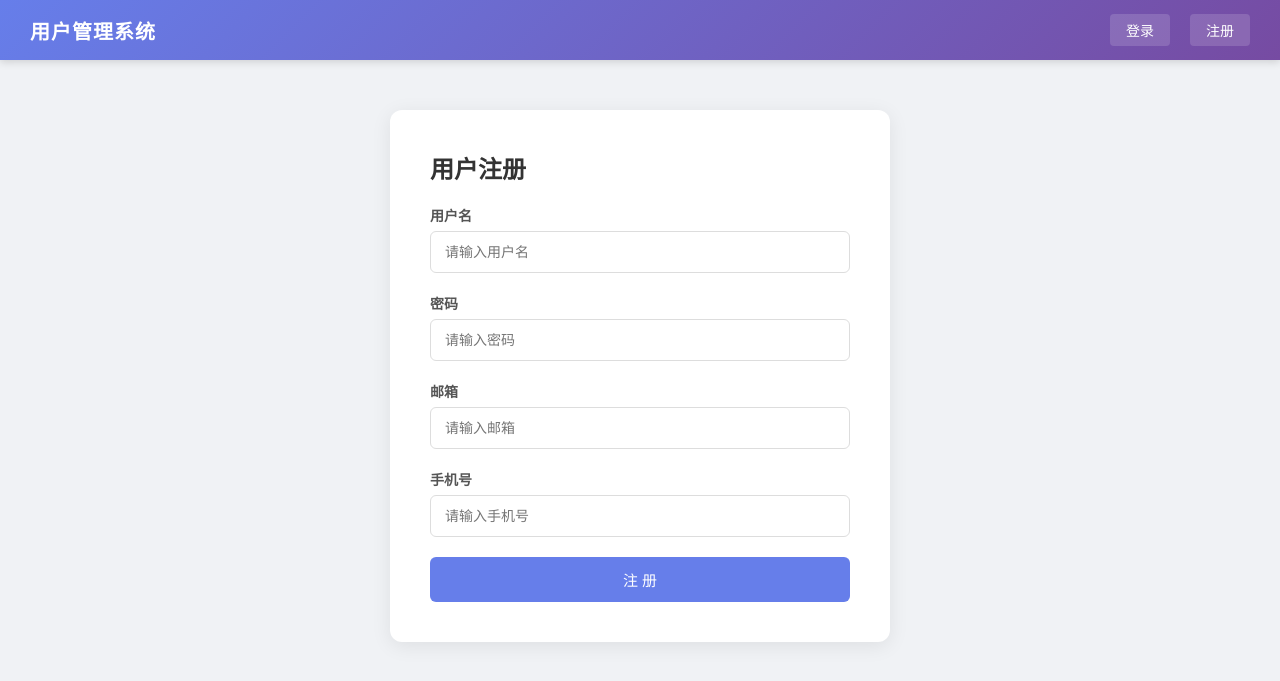
After one commit to guikkttyy/gg1, a Flask app: page /register in a window 1280 px wide. The commit adds this page. Shown: the top 681 px of the page. Run offline with Flask 3, Linux system fonts and the light colour scheme.

Commit message:
新增：用户注册和搜索功能 + 修复 SQL 注入漏洞

```diff
--- a/templates/base.html
+++ b/templates/base.html
@@ -17,6 +17,7 @@
             <a href="/logout" class="nav-link">退出</a>
             {% else %}
             <a href="/login" class="nav-link">登录</a>
+            <a href="/register" class="nav-link">注册</a>
             {% endif %}
         </div>
     </nav>
--- a/templates/login.html
+++ b/templates/login.html
@@ -3,6 +3,9 @@
 {% block content %}
 <div class="card login-card">
     <h2>用户登录</h2>
+    {% if msg %}
+    <div class="success-message">{{ msg }}</div>
+    {% endif %}
     {% if error %}
     <div class="error-message">{{ error }}</div>
     {% endif %}
--- /dev/null
+++ b/templates/register.html
@@ -0,0 +1,29 @@
+{% extends "base.html" %}
+
+{% block content %}
+<div class="card" style="max-width: 500px; margin: 0 auto;">
+    <h2>用户注册</h2>
+    {% if error %}
+    <div class="error-message">{{ error }}</div>
+    {% endif %}
+    <form method="post" action="/register">
+        <div class="form-group">
+            <label for="username">用户名</label>
+            <input type="text" id="username" name="username" placeholder="请输入用户名" required>
+        </div>
+        <div class="form-group">
+            <label for="password">密码</label>
+            <input type="text" id="password" name="password" placeholder="请输入密码" required>
+        </div>
+        <div class="form-group">
+            <label for="email">邮箱</label>
+            <input type="text" id="email" name="email" placeholder="请输入邮箱">
+        </div>
+        <div class="form-group">
+            <label for="phone">手机号</label>
+            <input type="text" id="phone" name="phone" placeholder="请输入手机号">
+        </div>
+        <button type="submit" class="btn btn-primary">注 册</button>
+    </form>
+</div>
+{% endblock %}
```
Also changed, not shown: templates/index.html (+42 -1 lines), 1 other file.
